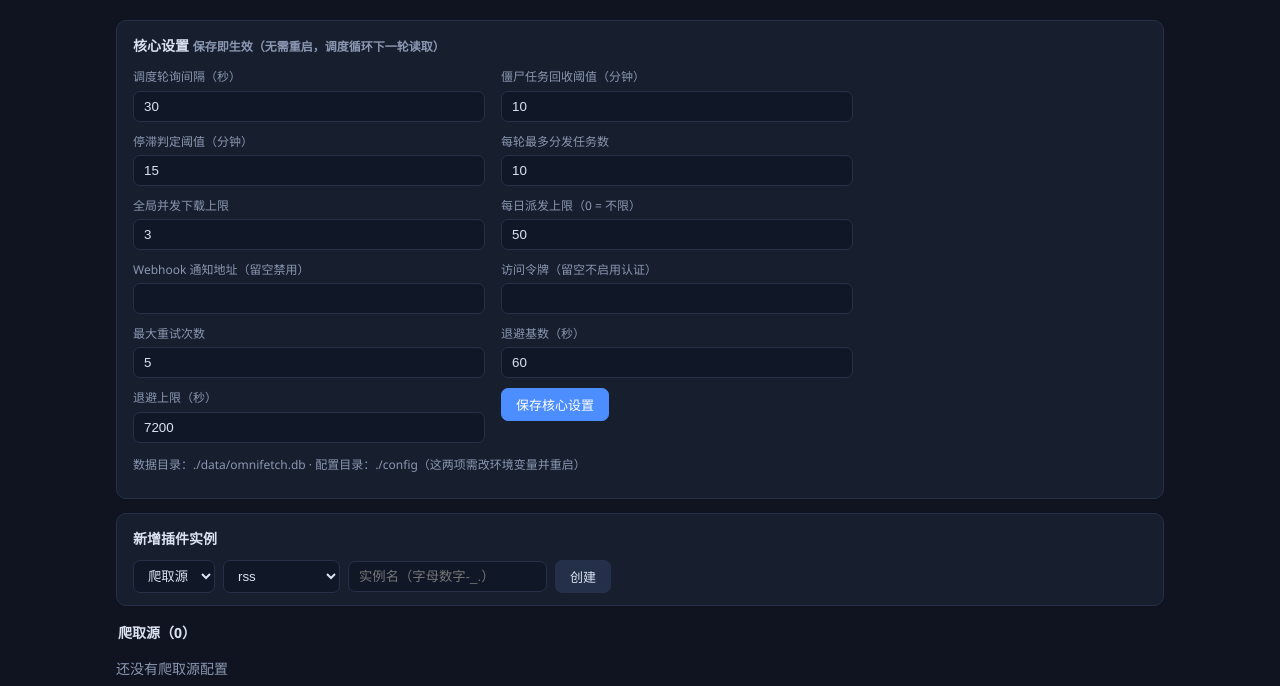
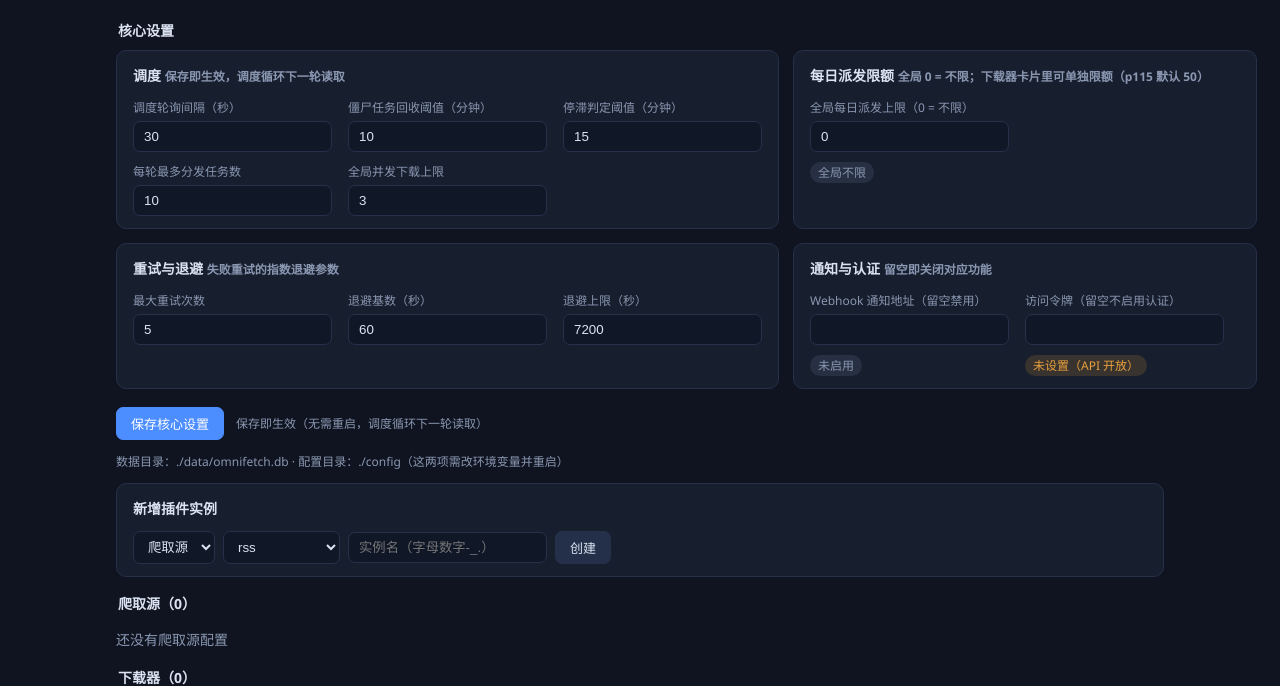
Before and after one commit to EBShana/OmniFetch, a FastAPI app: page /settings in a window 1280 px wide. Shown: the part 50-736 px from the top of the page. Run offline with FastAPI, Linux system fonts and the light colour scheme.

Commit message:
feat(settings): 115 Cookie 粘贴保存与下载器级每日限额
- 设置页 p115 卡片支持直接粘贴 Cookie，写入实例 cookie_file（0600，不回显/不入日志/不进 git）
- 支持一键清空 Cookie；页面仅显示已配置/未配置状态
- 每日派发限额下沉到下载器：p115 默认 50，其他默认不限；全局 dispatch_daily_limit 默认改为 0 且保留
- 调度按下载器分别计数，配额耗尽的下载器不阻塞其他下载器
- 设置页分组：核心设置按调度/限额/重试/通知与认证划分，数值项用 number 输入，补充启用/配置状态徽标

```diff
--- a/config/omnifetch.example.toml
+++ b/config/omnifetch.example.toml
@@ -5,6 +5,8 @@ reaper_stale_minutes = 10
 stalled_after_minutes = 15
 max_dispatch_per_tick = 10
 max_active_downloads = 3
+# 全局每日提交上限（0 = 不限）；p115 等下载器可在各自的卡片里单独限额
+dispatch_daily_limit = 0
 webhook_url = ""
 token = ""
 # Web UI 登录（对外网/NAS 访问建议开启；留空 ui_password_hash 则不启用登录）
--- a/src/omnifetch/config.py
+++ b/src/omnifetch/config.py
@@ -33,7 +33,7 @@ class Settings:
     stalled_after: timedelta = timedelta(minutes=15)  # no progress => transient failure
     max_dispatch_per_tick: int = 10
     max_active_downloads: int = 3         # global concurrency cap for downloads
-    dispatch_daily_limit: int = 50        # max tasks submitted per day, 0 = unlimited
+    dispatch_daily_limit: int = 0         # global cap, 0 = unlimited (per-downloader caps win)
     webhook_url: str = ""                 # set to enable webhook notifications
     token: str = ""                       # set to require auth on API/UI data
     ui_username: str = "admin"            # Web UI login user
--- a/src/omnifetch/webui/routes.py
+++ b/src/omnifetch/webui/routes.py
@@ -12,6 +12,7 @@ import sqlite3
 import time
 from datetime import timedelta
 from importlib.resources import files
+from pathlib import Path
 
 from fastapi import APIRouter, Depends, Form, HTTPException, Request, Response
 from fastapi.responses import HTMLResponse, RedirectResponse
@@ -34,7 +35,9 @@ from ..core.util import parse_iso, utcnow
 from ..crawlers import crawler_types
 from ..crawlers import default_config as crawler_default_config
 from ..downloaders import default_config as downloader_default_config
-from ..downloaders import downloader_types
+from ..downloaders import dispatch_daily_limit, downloader_types
+from ..downloaders.p115 import (P115Downloader, parse_cookie_string,
+                                write_cookie_file)
 from ..webapi.app import check_token, get_candidates
 from .auth import (SESSION_COOKIE, SESSION_TTL, LoginThrottle, create_session,
                    session_secret, verify_session)
@@ -67,13 +70,56 @@ _CORE_LABELS = {
     "stalled_after_minutes": "停滞判定阈值（分钟）",
     "max_dispatch_per_tick": "每轮最多分发任务数",
     "max_active_downloads": "全局并发下载上限",
-    "dispatch_daily_limit": "每日派发上限（0 = 不限）",
+    "dispatch_daily_limit": "全局每日派发上限（0 = 不限）",
     "webhook_url": "Webhook 通知地址（留空禁用）",
     "token": "访问令牌（留空不启用认证）",
     "retry_max_retries": "最大重试次数",
     "retry_base_seconds": "退避基数（秒）",
     "retry_max_seconds": "退避上限（秒）",
 }
+
+_CORE_GROUPS = [
+    ("调度", "保存即生效，调度循环下一轮读取", [
+        "poll_interval", "reaper_stale_minutes", "stalled_after_minutes",
+        "max_dispatch_per_tick", "max_active_downloads",
+    ]),
+    ("每日派发限额", "全局 0 = 不限；下载器卡片里可单独限额（p115 默认 50）", [
+        "dispatch_daily_limit",
+    ]),
+    ("重试与退避", "失败重试的指数退避参数", [
+        "retry_max_retries", "retry_base_seconds", "retry_max_seconds",
+    ]),
+    ("通知与认证", "留空即关闭对应功能", ["webhook_url", "token"]),
+]
+
+_FIELD_LABELS = {
+    "cookie_file": "Cookie 文件路径",
+    "target_dir_id": "目标目录 id（0 = 根目录）",
+    "savepath": "保存子路径",
+    "proxy": "抓种子代理（可留空）",
+    "submit_grace_seconds": "提交宽限（秒）",
+    "snapshot_ttl": "任务快照复用（秒）",
+    "interval": "抓取间隔（秒）",
+    "url": "地址",
+    "resource_type": "资源类型",
+    "max_pages_per_run": "每轮最多页数",
+}
+
+_P115_DEFAULT_COOKIE = P115Downloader.DEFAULT_CONFIG["cookie_file"]
+templates.env.globals["field_label"] = lambda k: _FIELD_LABELS.get(k, k)
+
+
+def _cookie_configured(cfg: dict) -> bool:
+    """True when the instance's cookie jar exists and has entries.
+
+    The file content is never rendered — only this boolean reaches the page.
+    """
+    path = Path(str(cfg.get("cookie_file") or _P115_DEFAULT_COOKIE))
+    try:
+        data = json.loads(path.read_text(encoding="utf-8"))
+    except (OSError, ValueError):
+        return False
+    return bool(data)
 
 
 _CORE_INT_KEYS = {
@@ -433,18 +479,29 @@ def create_ui_router(settings: Settings, ctx) -> APIRouter:
         sources_cfg, dls_cfg = load_plugin_configs(settings.config_dir)
 
         def instances(cfgs: dict, kind: str) -> list[dict]:
-            return [
-                {"kind": kind, "name": name, "type": cfg.get("type", "?"),
-                 "enabled": bool(cfg.get("enabled", True)),
-                 "fields": {k: v for k, v in cfg.items()
-                            if k not in ("name", "type", "enabled")}}
-                for name, cfg in cfgs.items()
-            ]
+            out = []
+            for name, cfg in cfgs.items():
+                ptype = cfg.get("type", "?")
+                fields = {k: v for k, v in cfg.items()
+                          if k not in ("name", "type", "enabled")}
+                item = {"kind": kind, "name": name, "type": ptype,
+                        "enabled": bool(cfg.get("enabled", True)), "fields": fields}
+                if kind == "downloader" and ptype == "p115":
+                    # Rendered in dedicated sections rather than the generic grid.
+                    fields.pop("dispatch_daily_limit", None)
+                    item["daily_limit"] = dispatch_daily_limit(ptype, cfg)
+                    item["cookie_configured"] = _cookie_configured(cfg)
+                    item["cookie_file"] = str(cfg.get("cookie_file")
+                                              or _P115_DEFAULT_COOKIE)
+                out.append(item)
+            return out
 
         return render(
             "partials/settings.html",
             core=core_settings_dict(settings),
             core_labels=_CORE_LABELS,
+            core_groups=_CORE_GROUPS,
+            core_int_keys=_CORE_INT_KEYS,
             core_readonly={"db_path": settings.db_path, "config_dir": settings.config_dir},
             sources=instances(sources_cfg, "source"),
             downloaders=instances(dls_cfg, "downloader"),
@@ -483,13 +540,50 @@ def create_ui_router(settings: Settings, ctx) -> APIRouter:
             raise HTTPException(404, "unknown kind")
         form = dict(await request.form())
         ptype = str(form.pop("type", ""))
+        # Cookie input is transient: it is written to the cookie_file and never
+        # stored in the TOML, echoed back, or logged.
+        cookie_text = str(form.pop("cookie", ""))
+        clear_cookie = "clear_cookie" in form
+        form.pop("clear_cookie", None)
         sources_cfg, dls_cfg = load_plugin_configs(settings.config_dir)
         current = (sources_cfg if kind == "source" else dls_cfg).get(name, {})
         data: dict = {"name": name, "type": ptype, "enabled": "enabled" in form}
         for key, value in form.items():
             if key == "enabled":
                 continue
+            if key == "dispatch_daily_limit":
+                try:
+                    limit = int(str(value))
+                except ValueError:
+                    raise HTTPException(400, "每日派发上限必须是非负整数")
+                if limit < 0:
+                    raise HTTPException(400, "每日派发上限必须是非负整数")
+                data[key] = limit
+                continue
             data[key] = _coerce_like(str(value), current.get(key))
+        cookie_note = ""
+        if kind == "downloader" and ptype == "p115":
+            cookie_path = str(data.get("cookie_file") or current.get("cookie_file")
+                              or _P115_DEFAULT_COOKIE)
+            data["cookie_file"] = cookie_path
+            if clear_cookie:
+                try:
+                    Path(cookie_path).unlink()
+                except FileNotFoundError:
+                    pass
+                except OSError as exc:
+                    raise HTTPException(400, f"无法删除 Cookie 文件：{exc}")
+                cookie_note = "，Cookie 已清空"
+            elif cookie_text.strip():
+                try:
+                    jar = parse_cookie_string(cookie_text)
+                except ValueError as exc:
+                    raise HTTPException(400, str(exc))
+                try:
+                    write_cookie_file(cookie_path, jar)
+                except OSError as exc:
+                    raise HTTPException(400, f"无法写入 Cookie 文件：{exc}")
+                cookie_note = "，Cookie 已保存"
         try:
             save_plugin_config(settings.config_dir, kind, name, data)
         except ValueError as exc:
@@ -499,7 +593,7 @@ def create_ui_router(settings: Settings, ctx) -> APIRouter:
                       else ctx.reload_downloader(name))
         except Exception as exc:
             status = f"已保存，但加载失败：{exc}"
-        return _toast(_settings_html(), f"{name}：{status}")
+        return _toast(_settings_html(), f"{name}：{status}{cookie_note}")
 
     @router.post("/ui/settings/add", dependencies=[Depends(auth)])
     def ui_add_plugin(kind: str = Form(...), type: str = Form(...), name: str = Form(...)):
--- a/src/omnifetch/webui/static/style.css
+++ b/src/omnifetch/webui/static/style.css
@@ -108,6 +108,12 @@ details.panel summary { cursor: pointer; font-weight: 600; }
 
 .inst-head { display: flex; align-items: center; gap: 10px; margin-bottom: 2px; }
 .inst-head .flex-spacer { flex: 1; }
+.inst-block { margin-top: 12px; padding-top: 10px; border-top: 1px dashed var(--line); }
+.status-line { display: flex; align-items: center; gap: 8px; flex-wrap: wrap; margin-top: 6px; }
+.cookie-row { margin-top: 2px; }
+.cookie-row input[type=password] { flex: 1; min-width: 260px; }
+.core-groups { display: grid; grid-template-columns: 1fr 1fr; gap: 0 14px; }
+.core-save { display: flex; align-items: center; gap: 12px; margin: 4px 0 12px; }
 .btn.danger { color: var(--red); border-color: #5a2c36; }
 .btn.danger:hover { background: #3a2228; }
 .section-title { margin: 16px 2px 8px; font-size: 14px; }
@@ -133,5 +139,5 @@ details.panel summary { cursor: pointer; font-weight: 600; }
 
 @media (max-width: 860px) {
   .cards { grid-template-columns: repeat(3, 1fr); }
-  .two-col, .grid-form { grid-template-columns: 1fr; }
+  .two-col, .grid-form, .core-groups { grid-template-columns: 1fr; }
 }
--- a/src/omnifetch/webui/templates/partials/settings.html
+++ b/src/omnifetch/webui/templates/partials/settings.html
@@ -2,7 +2,9 @@
 <section class="panel inst">
   <form hx-post="/ui/settings/{{ inst.kind }}/{{ inst.name }}" hx-target="closest .refresh-box">
     <div class="inst-head">
-      <b>{{ inst.name }}</b> <span class="badge b-gray">{{ inst.type }}</span>
+      <b>{{ inst.name }}</b>
+      <span class="badge b-gray">{{ inst.type }}</span>
+      <span class="badge {{ 'b-green' if inst.enabled else 'b-gray' }}">{{ '已启用' if inst.enabled else '已停用' }}</span>
       <label class="small muted"><input type="checkbox" name="enabled" {% if inst.enabled %}checked{% endif %}> 启用</label>
       <span class="flex-spacer"></span>
       <button class="btn mini" type="submit">保存</button>
@@ -12,9 +14,42 @@
               hx-confirm="确认删除 {{ inst.name }} 的配置？">删除</button>
     </div>
     <input type="hidden" name="type" value="{{ inst.type }}">
+
+    {% if inst.kind == 'downloader' and inst.type == 'p115' %}
+    <div class="inst-block">
+      <div class="status-line">
+        <b class="small">115 Cookie</b>
+        {% if inst.cookie_configured %}
+        <span class="badge b-green">已配置</span>
+        {% else %}
+        <span class="badge b-orange">未配置</span>
+        {% endif %}
+        <span class="muted small">只显示状态，不回显内容；保存后写入 {{ inst.cookie_file }}</span>
+      </div>
+      <div class="inline-form cookie-row">
+        <input type="password" name="cookie" autocomplete="off" spellcheck="false"
+               placeholder="粘贴 Cookie 字符串：UID=…; CID=…; SEID=…; KID=…">
+        <label class="small muted"><input type="checkbox" name="clear_cookie"> 清空已保存 Cookie</label>
+      </div>
+    </div>
+    <div class="inst-block status-line">
+      <label class="small">每日派发上限
+        <input type="number" min="0" step="1" name="dispatch_daily_limit" value="{{ inst.daily_limit }}">
+      </label>
+      <span class="badge b-blue">当前生效：{{ inst.daily_limit if inst.daily_limit else '不限' }}{% if inst.daily_limit %} 次/天{% endif %}</span>
+      <span class="muted small">0 = 不限；仅 p115 需要</span>
+    </div>
+    {% endif %}
+
     <div class="grid-form compact">
       {% for k, v in inst.fields.items() %}
-      <label>{{ k }}<input name="{{ k }}" value="{{ v if v is not none else '' }}"></label>
+      <label>{{ field_label(k) }}
+        {% if v is number and v is not boolean %}
+        <input type="number" min="0" step="1" name="{{ k }}" value="{{ v }}">
+        {% else %}
+        <input name="{{ k }}" value="{{ v if v is not none else '' }}">
+        {% endif %}
+      </label>
       {% else %}
       <p class="muted small">（没有额外参数）</p>
       {% endfor %}
@@ -23,18 +58,47 @@
 </section>
 {% endmacro %}
 
-<section class="panel">
-  <h4>核心设置 <span class="muted small">保存即生效（无需重启，调度循环下一轮读取）</span></h4>
-  <form class="grid-form" hx-post="/ui/settings/core" hx-target="closest .refresh-box">
-    {% for k, v in core.items() %}
-    <label>{{ core_labels.get(k, k) }}
-      <input name="{{ k }}" value="{{ v }}" {% if k == 'token' %}type="password"{% endif %}>
-    </label>
+<h4 class="section-title">核心设置</h4>
+<form hx-post="/ui/settings/core" hx-target="closest .refresh-box">
+  <div class="core-groups">
+    {% for title, hint, keys in core_groups %}
+    <section class="panel core-group">
+      <h4>{{ title }} <span class="muted small">{{ hint }}</span></h4>
+      <div class="grid-form compact">
+        {% for k in keys %}
+        <label>{{ core_labels.get(k, k) }}
+          {% if k in core_int_keys %}
+          <input type="number" min="0" step="1" name="{{ k }}" value="{{ core[k] }}">
+          {% elif k == 'token' %}
+          <input type="password" name="{{ k }}" value="{{ core[k] }}" autocomplete="off">
+          {% else %}
+          <input name="{{ k }}" value="{{ core[k] }}">
+          {% endif %}
+          {% if k == 'token' %}
+          <span class="status-line">
+            {% if core[k] %}<span class="badge b-green">已设置</span>{% else %}<span class="badge b-orange">未设置（API 开放）</span>{% endif %}
+          </span>
+          {% elif k == 'webhook_url' %}
+          <span class="status-line">
+            {% if core[k] %}<span class="badge b-green">已启用</span>{% else %}<span class="badge b-gray">未启用</span>{% endif %}
+          </span>
+          {% elif k == 'dispatch_daily_limit' %}
+          <span class="status-line">
+            {% if core[k] %}<span class="badge b-blue">全局 {{ core[k] }} 次/天</span>{% else %}<span class="badge b-gray">全局不限</span>{% endif %}
+          </span>
+          {% endif %}
+        </label>
+        {% endfor %}
+      </div>
+    </section>
     {% endfor %}
-    <div><button class="btn primary" type="submit">保存核心设置</button></div>
-  </form>
-  <p class="muted small">数据目录：{{ core_readonly.db_path }} · 配置目录：{{ core_readonly.config_dir }}（这两项需改环境变量并重启）</p>
-</section>
+  </div>
+  <div class="core-save">
+    <button class="btn primary" type="submit">保存核心设置</button>
+    <span class="muted small">保存即生效（无需重启，调度循环下一轮读取）</span>
+  </div>
+</form>
+<p class="muted small">数据目录：{{ core_readonly.db_path }} · 配置目录：{{ core_readonly.config_dir }}（这两项需改环境变量并重启）</p>
 
 <section class="panel">
   <h4>新增插件实例</h4>
```
Also changed, not shown: src/omnifetch/core/statemachine.py (+21 -9 lines), src/omnifetch/downloaders/__init__.py (+16 -0 lines), src/omnifetch/downloaders/p115.py (+35 -3 lines), src/omnifetch/scheduler/poller.py (+22 -6 lines), tests/test_p115.py (+28 -0 lines), tests/test_pacing.py (+48 -4 lines), tests/test_settings.py (+104 -0 lines), 1 other file.
